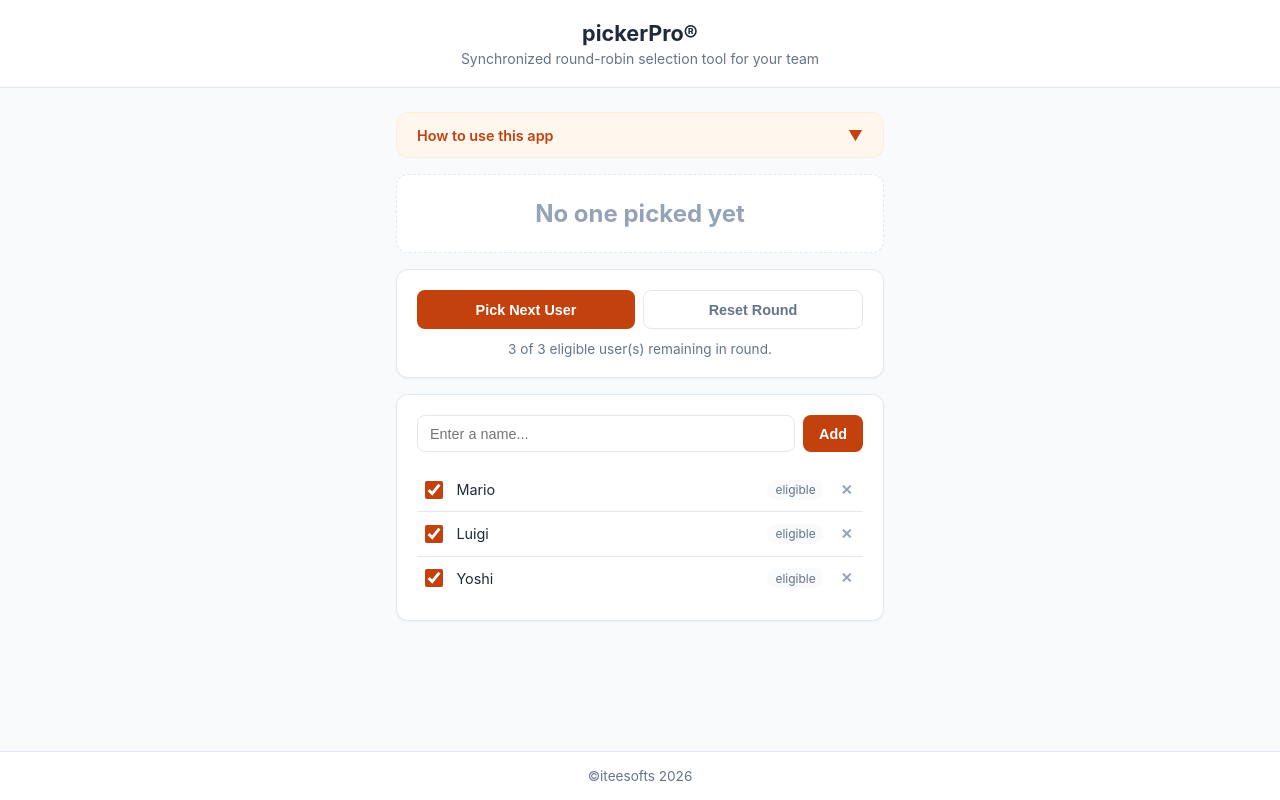
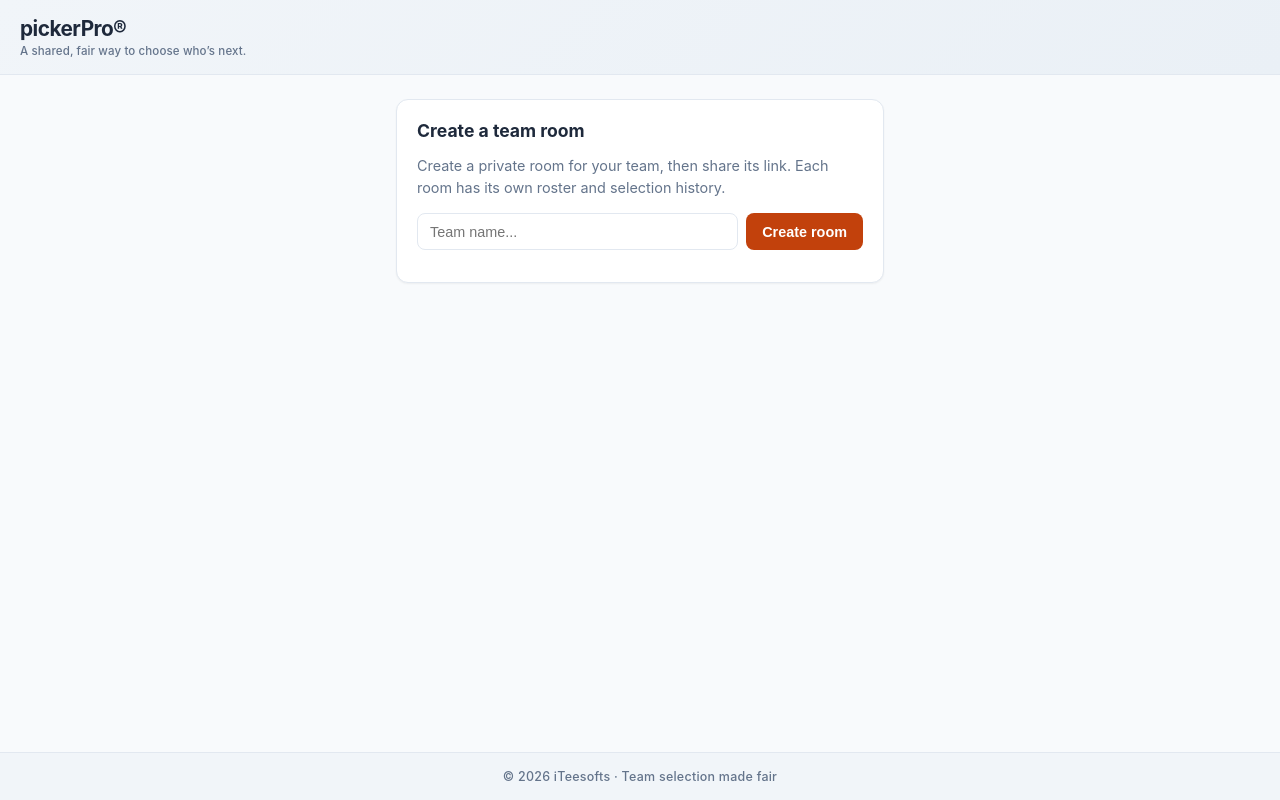
Before and after one commit to Stevesbitz/picker-pro, a FastAPI app: page / in a window 1280 px wide. Run offline with FastAPI, Linux system fonts and the light colour scheme.

Commit message:
feat: add shareable team rooms

```diff
--- a/app/main.py
+++ b/app/main.py
@@ -6,7 +6,7 @@ from fastapi.responses import HTMLResponse
 from fastapi.templating import Jinja2Templates
 from pydantic import BaseModel
 
-from app.store import StateResponse, User, store
+from app.store import Room, StateResponse, User, room_store
 
 BASE_DIR = Path(__file__).resolve().parent
 templates = Jinja2Templates(directory=str(BASE_DIR / "templates"))
@@ -22,50 +22,84 @@ class CreateUserRequest(BaseModel):
     name: str
 
 
+class CreateRoomRequest(BaseModel):
+    name: str
+
+
+class RoomResponse(Room):
+    share_url: str
+
+
 class ToggleUserRequest(BaseModel):
     checked: bool
 
 
 @app.get("/", response_class=HTMLResponse)
 def read_root(request: Request):
-    return templates.TemplateResponse(request=request, name="index.html")
+    return templates.TemplateResponse(request=request, name="index.html", context={"room": None})
 
 
-@app.get("/api/state", response_model=StateResponse)
-def get_state():
-    return store.get_state()
+@app.get("/rooms/{room_id}", response_class=HTMLResponse, name="read_room")
+def read_room(request: Request, room_id: str):
+    room = room_store.get_room(room_id)
+    if not room:
+        raise HTTPException(status_code=404, detail="Room not found")
+    return templates.TemplateResponse(request=request, name="index.html", context={"room": room})
 
 
-@app.post("/api/users", response_model=User)
-def create_user(payload: CreateUserRequest):
+def get_room_state_or_404(room_id: str):
+    state_store = room_store.get_state_store(room_id)
+    if not state_store:
+        raise HTTPException(status_code=404, detail="Room not found")
+    return state_store
+
+
+@app.post("/api/rooms", response_model=RoomResponse, status_code=201)
+def create_room(request: Request, payload: CreateRoomRequest):
+    name = payload.name.strip()
+    if not name:
+        raise HTTPException(status_code=400, detail="Team name cannot be empty")
+    room = room_store.create_room(name)
+    return RoomResponse(
+        **room.model_dump(), share_url=str(request.url_for("read_room", room_id=room.id))
+    )
+
+
+@app.get("/api/rooms/{room_id}/state", response_model=StateResponse)
+def get_state(room_id: str):
+    return get_room_state_or_404(room_id).get_state()
+
+
+@app.post("/api/rooms/{room_id}/users", response_model=User)
+def create_user(room_id: str, payload: CreateUserRequest):
     name = payload.name.strip()
     if not name:
         raise HTTPException(status_code=400, detail="Name cannot be empty")
-    return store.add_user(name)
+    return get_room_state_or_404(room_id).add_user(name)
 
 
-@app.patch("/api/users/{user_id}", response_model=User)
-def toggle_user(user_id: str, payload: ToggleUserRequest):
-    user = store.toggle_check(user_id, payload.checked)
+@app.patch("/api/rooms/{room_id}/users/{user_id}", response_model=User)
+def toggle_user(room_id: str, user_id: str, payload: ToggleUserRequest):
+    user = get_room_state_or_404(room_id).toggle_check(user_id, payload.checked)
     if not user:
         raise HTTPException(status_code=404, detail="User not found")
     return user
 
 
-@app.delete("/api/users/{user_id}")
-def delete_user(user_id: str):
-    if not store.delete_user(user_id):
+@app.delete("/api/rooms/{room_id}/users/{user_id}")
+def delete_user(room_id: str, user_id: str):
+    if not get_room_state_or_404(room_id).delete_user(user_id):
         raise HTTPException(status_code=404, detail="User not found")
     return {"status": "success"}
 
 
-@app.post("/api/pick", response_model=Optional[User])
-async def pick_user():
+@app.post("/api/rooms/{room_id}/pick", response_model=Optional[User])
+async def pick_user(room_id: str):
     await asyncio.sleep(1.2)
-    return store.pick_next()
+    return get_room_state_or_404(room_id).pick_next()
 
 
-@app.post("/api/reset")
-def reset_round():
-    store.reset_round()
+@app.post("/api/rooms/{room_id}/reset")
+def reset_round(room_id: str):
+    get_room_state_or_404(room_id).reset_round()
     return {"status": "success"}
--- a/app/templates/index.html
+++ b/app/templates/index.html
@@ -43,10 +43,18 @@
   /* Structural Sections */
   header {
     width: 100%;
-    background-color: var(--bg-surface);
+    display: flex;
+    align-items: flex-start;
+    justify-content: space-between;
+    gap: 1rem;
+    background: linear-gradient(135deg, #f1f5f9, #eaf0f6);
     border-bottom: 1px solid var(--border-color);
-    padding: 1.25rem 1rem;
-    text-align: center;
+    padding: 1rem 1.25rem;
+    text-align: left;
+  }
+
+  .header-brand {
+    min-width: 0;
   }
 
   main {
@@ -58,27 +66,32 @@
 
   footer {
     width: 100%;
-    background-color: var(--bg-surface);
+    background: #f1f5f9;
     border-top: 1px solid var(--border-color);
     padding: 1rem;
     text-align: center;
-    font-size: 0.85rem;
+    font-size: 0.78rem;
+    font-weight: 500;
+    letter-spacing: 0.02em;
     color: var(--text-secondary);
     margin-top: auto;
   }
 
   /* Header Typography */
   h1 {
-    font-size: 1.35rem;
+    font-size: 1.3rem;
     font-weight: 700;
-    margin: 0 0 0.25rem 0;
+    letter-spacing: -0.025em;
+    margin: 0;
     color: var(--text-primary);
   }
 
   .subtitle {
     color: var(--text-secondary);
-    font-size: 0.875rem;
-    margin: 0;
+    font-size: 0.72rem;
+    font-weight: 500;
+    letter-spacing: 0.01em;
+    margin: 0.18rem 0 0;
   }
 
   /* Cards & Components */
@@ -93,17 +106,17 @@
 
   /* Collapsible User Guide */
   .guide-details {
-    background: var(--accent-light);
-    border: 1px solid #ffedd5;
-    border-radius: 12px;
-    margin-bottom: 1rem;
-    overflow: hidden;
+    position: relative;
+    flex: 0 0 auto;
   }
 
   .guide-summary {
-    padding: 0.85rem 1.25rem;
+    padding: 0.45rem 0.65rem;
+    border: 1px solid #fed7aa;
+    border-radius: 8px;
+    background: var(--accent-light);
     font-weight: 600;
-    font-size: 0.9rem;
+    font-size: 0.78rem;
     color: var(--accent);
     cursor: pointer;
     user-select: none;
@@ -350,15 +429,15 @@
   }
 </style>
 </head>
-<body>
+<body data-room-id="{{ room.id if room else '' }}">
 
 <header>
-  <h1>pickerPro®</h1>
-  <p class="subtitle">Synchronized round-robin selection tool for your team</p>
-</header>
-
-<main>
-  <!-- Collapsible Guide Component -->
+  <div class="header-brand">
+    <h1>pickerPro®</h1>
+    <p class="subtitle">A shared, fair way to choose who’s next.</p>
+    {% if room %}<div class="room-name"><span class="room-name-label">Team room</span><span class="room-name-title">{{ room.name }}</span></div>{% endif %}
+  </div>
+  {% if room %}
   <details class="guide-details">
     <summary class="guide-summary">
       <span>How to use this app</span>
@@ -373,7 +452,21 @@
       </ol>
     </div>
   </details>
+  {% endif %}
+</header>
 
+<main>
+  {% if not room %}
+  <div class="card">
+    <h2 style="margin-top:0; font-size:1.1rem;">Create a team room</h2>
+    <p style="color:var(--text-secondary); font-size:0.9rem; line-height:1.5;">Create a private room for your team, then share its link. Each room has its own roster and selection history.</p>
+    <div class="add-row" style="margin-bottom:0;">
+      <input type="text" id="newRoomInput" placeholder="Team name..." maxlength="60" />
+      <button id="createRoomBtn" class="btn-primary">Create room</button>
+    </div>
+    <div id="status" class="status"></div>
+  </div>
+  {% else %}
   <!-- Last Pick Display -->
   <div id="resultContainer" class="result-box empty">
     <div id="resultName" class="result-name">No one picked yet</div>
@@ -381,6 +474,14 @@
   </div>
 
   <!-- Primary Action Controls -->
+  <div class="card">
+    <strong style="font-size:0.9rem;">Share this room</strong>
+    <div class="share-row">
+      <input id="shareLink" class="share-link" value="{{ request.url }}" readonly aria-label="Shareable room link" />
+      <button id="copyLinkBtn" class="btn-secondary">Copy</button>
+    </div>
+  </div>
+
   <div class="card">
     <div class="controls-row">
       <button id="pickBtn" class="btn-primary">Pick Next User</button>
@@ -398,10 +499,11 @@
     <ul id="userList" class="user-list"></ul>
     <div id="emptyState" class="empty-state" style="display:none;">No users in the list.</div>
   </div>
+  {% endif %}
 </main>
 
 <footer>
-  ©iteesofts 2026
+  © 2026 iTeesofts · Team selection made fair
 </footer>
 
 <!-- Selection Animation Overlay -->
@@ -415,6 +517,41 @@
 
 <script>
 (function () {
+  const roomId = document.body.dataset.roomId;
+  const api = (path) => `/api/rooms/${roomId}${path}`;
+
+  if (!roomId) {
+    const newRoomInput = document.getElementById('newRoomInput');
+    const createRoomBtn = document.getElementById('createRoomBtn');
+    const statusEl = document.getElementById('status');
+
+    async function createRoom() {
+      const name = newRoomInput.value.trim();
+      if (!name) {
+        statusEl.textContent = 'Enter a team name to create a room.';
+        return;
+      }
+      createRoomBtn.disabled = true;
+      try {
+        const response = await fetch('/api/rooms', {
+          method: 'POST',
+          headers: { 'Content-Type': 'application/json' },
+          body: JSON.stringify({ name })
+        });
+        if (!response.ok) throw new Error('Unable to create room');
+        const room = await response.json();
+        window.location.assign(room.share_url);
+      } catch (error) {
+        statusEl.textContent = 'Unable to create the room. Please try again.';
+        createRoomBtn.disabled = false;
+      }
+    }
+
+    createRoomBtn.addEventListener('click', createRoom);
+    newRoomInput.addEventListener('keydown', (event) => { if (event.key === 'Enter') createRoom(); });
+    return;
+  }
+
   let cachedUsers = [];
   let shuffleInterval = null;
   let isPicking = false;
@@ -435,7 +572,7 @@
   async function fetchState() {
     if (isPicking) return;
     try {
-      const res = await fetch('/api/state');
+      const res = await fetch(api('/state'));
       const state = await res.json();
       cachedUsers = state.users;
       render(state);
@@ -486,7 +623,7 @@
       checkbox.checked = user.checked;
       checkbox.id = 'chk-' + user.id;
       checkbox.addEventListener('change', async () => {
-        await fetch(`/api/users/${user.id}`, {
+        await fetch(api(`/users/${user.id}`), {
           method: 'PATCH',
           headers: { 'Content-Type': 'application/json' },
           body: JSON.stringify({ checked: checkbox.checked })
@@ -506,7 +643,7 @@
       removeBtn.className = 'remove-btn';
       removeBtn.textContent = '✕';
       removeBtn.addEventListener('click', async () => {
-        await fetch(`/api/users/${user.id}`, { method: 'DELETE' });
+        await fetch(api(`/users/${user.id}`), { method: 'DELETE' });
         fetchState();
       });
 
@@ -537,7 +674,7 @@
   async function addUser() {
     const name = newUserInput.value.trim();
     if (!name) return;
-    await fetch('/api/users', {
+    await fetch(api('/users'), {
       method: 'POST',
       headers: { 'Content-Type': 'application/json' },
       body: JSON.stringify({ name })
@@ -551,7 +688,7 @@
     startShuffleAnimation();
 
     try {
-      await fetch('/api/pick', { method: 'POST' });
+      await fetch(api('/pick'), { method: 'POST' });
       stopShuffleAnimation();
       isPicking = false;
       fetchState();
@@ -563,7 +700,7 @@
   }
 
   async function resetRound() {
-    await fetch('/api/reset', { method: 'POST' });
+    await fetch(api('/reset'), { method: 'POST' });
     fetchState();
   }
 
@@ -571,6 +708,16 @@
   newUserInput.addEventListener('keydown', (e) => { if (e.key === 'Enter') addUser(); });
   pickBtn.addEventListener('click', pickUser);
   resetRoundBtn.addEventListener('click', resetRound);
+  document.getElementById('copyLinkBtn').addEventListener('click', async () => {
+    const shareLink = document.getElementById('shareLink');
+    try {
+      await navigator.clipboard.writeText(shareLink.value);
+      document.getElementById('copyLinkBtn').textContent = 'Copied';
+    } catch (error) {
+      shareLink.select();
+      document.execCommand('copy');
+    }
+  });
 
   fetchState();
   setInterval(fetchState, 2500);
```
Also changed, not shown: other parts of app/templates/index.html (+67 -1 lines), app/store.py (+34 -3 lines), tests/test_main.py (+85 -56 lines), tests/test_store.py (+24 -1 lines), README.md.
